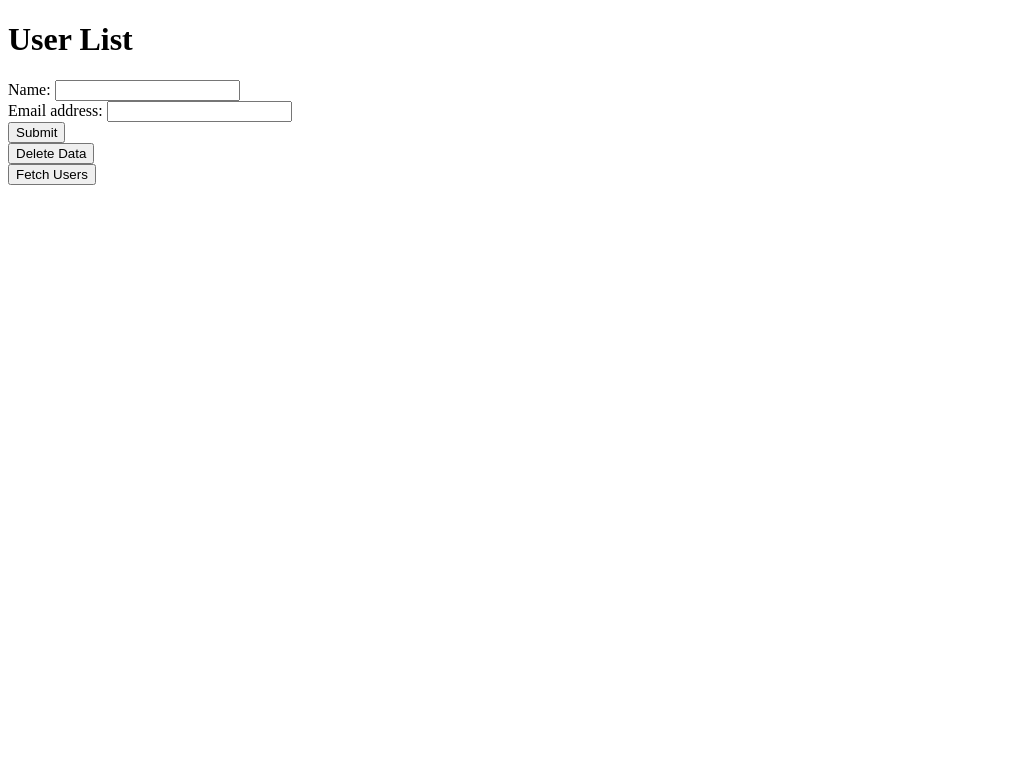
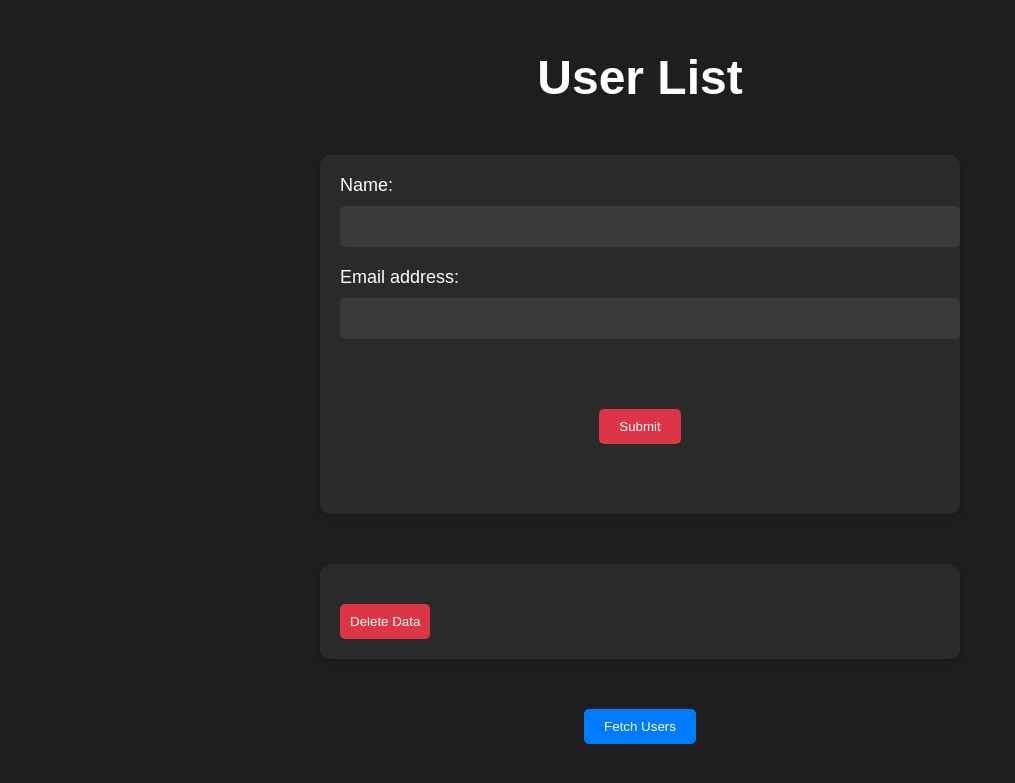
Before and after one commit to vvamzy/ms-project-1, a Flask app: template templates/index.html in a window 1280 px wide. Shown: the top 783 px of the page, without its empty margins (0-1015 px from the left). Run offline with Flask 3, Linux system fonts and the light colour scheme; the template is opened without the code that fills it, so the values that code supplies are empty; some libraries are stand-ins or nearby versions.

Commit message:
added css

```diff
--- a/templates/index.html
+++ b/templates/index.html
@@ -2,6 +2,7 @@
 <html>
   <head>
     <title>User List</title>
+    <link rel="stylesheet" type="text/css" href="static/style.css">
     <script src="https://code.jquery.com/jquery-3.7.0.min.js"></script>
     <script src="{{ url_for('static', filename='app.js') }}"></script>
   </head>
--- /dev/null
+++ b/webserver/static/style.css
@@ -0,0 +1,119 @@
+/* Main page styles */
+body {
+    background-color: #1e1e1e;
+    color: white;
+    font-family: Arial, sans-serif;
+    font-size: 18px;
+  }
+
+  h1 {
+    font-size: 48px;
+    text-align: center;
+    margin-top: 50px;
+  }
+
+  ul {
+    list-style-type: none;
+    margin: 50px auto;
+    max-width: 800px;
+  }
+
+  li {
+    margin-bottom: 20px;
+    padding: 20px;
+    background-color: #2a2a2a;
+    border-radius: 10px;
+    box-shadow: 0px 3px 6px rgba(0, 0, 0, 0.2);
+    transition: all 0.3s ease-in-out;
+  }
+
+  li:hover {
+    background-color: #3a3a3a;
+    box-shadow: 0px 6px 12px rgba(0, 0, 0, 0.4);
+    transform: translateY(-3px);
+  }
+
+  /* Form styles */
+  form {
+    max-width: 600px;
+    margin: 50px auto;
+    padding: 20px;
+    background-color: #2a2a2a;
+    border-radius: 10px;
+    box-shadow: 0px 3px 6px rgba(0, 0, 0, 0.2);
+    transition: all 0.3s ease-in-out;
+  }
+
+  form:hover {
+    box-shadow: 0px 6px 12px rgba(0, 0, 0, 0.4);
+    transform: translateY(-3px);
+  }
+
+  label {
+    display: block;
+    margin-bottom: 10px;
+  }
+
+  input[type="text"], input[type="email"] {
+    width: 100%;
+    padding: 10px;
+    font-size: 18px;
+    margin-bottom: 20px;
+    background-color: #3a3a3a;
+    color: white;
+    border: none;
+    border-radius: 5px;
+  }
+
+  input[type="submit"] {
+    display: block;
+    margin-top: 20px;
+    padding: 10px;
+    background-color: #dc3545;
+    color: white;
+    border: none;
+    border-radius: 5px;
+    cursor: pointer;
+    transition: all 0.3s ease-in-out;
+  }
+
+  input[type="submit"]:hover {
+    background-color: #c82333;
+    transform: translateY(-2px);
+  }
+
+  /* Delete button styles */
+  button[type="submit"] {
+    display: block;
+    margin: 50px auto;
+    padding: 10px 20px;
+    background-color: #dc3545;
+    color: white;
+    border: none;
+    border-radius: 5px;
+    cursor: pointer;
+    transition: all 0.3s ease-in-out;
+  }
+
+  button[type="submit"]:hover {
+    background-color: #c82333;
+    transform: translateY(-2px);
+  }
+
+  /* Fetch button styles */
+  #fetch-users-btn {
+    display: block;
+    margin: 50px auto;
+    padding: 10px 20px;
+    background-color: #007bff;
+    color: white;
+    border: none;
+    border-radius: 5px;
+    cursor: pointer;
+    transition: all 0.3s ease-in-out;
+  }
+
+  #fetch-users-btn:hover {
+    background-color: #0069d9;
+    transform: translateY(-2px);
+  }
```
